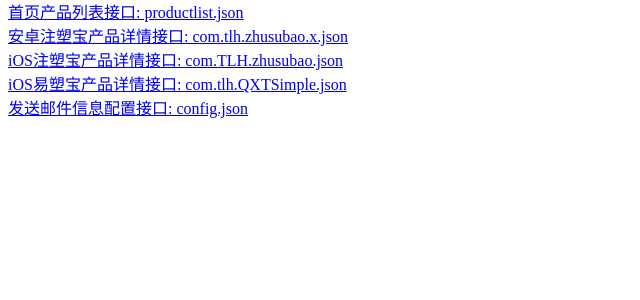
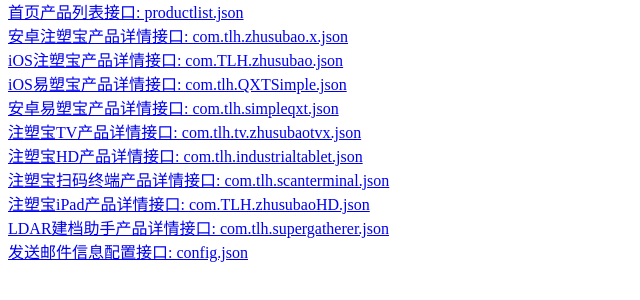
Before and after one commit to ouyiteam/api, a plain HTML site: page index.html in a window 1280 px wide. Shown: the part 206-506 px from the top of the page, without its empty margins (0-640 px from the left). Drawn offline with Linux system fonts and the light colour scheme.

Commit message:
添加app详情接口数据

```diff
--- a/index.html
+++ b/index.html
@@ -46,6 +46,37 @@
           com.tlh.QXTSimple.json
       </a><br/>
 
+      <a href="https://ouyiteam.github.io/api/detail/com.tlh.simpleqxt.json" target="_blank">
+          安卓易塑宝产品详情接口:
+          com.tlh.simpleqxt.json
+      </a><br/>
+
+      <a href="https://ouyiteam.github.io/api/detail/com.tlh.tv.zhusubaotvx.json" target="_blank">
+          注塑宝TV产品详情接口:
+          com.tlh.tv.zhusubaotvx.json
+      </a><br/>
+
+      <a href="https://ouyiteam.github.io/api/detail/com.tlh.industrialtablet.json" target="_blank">
+          注塑宝HD产品详情接口:
+          com.tlh.industrialtablet.json
+      </a><br/>
+
+      <a href="https://ouyiteam.github.io/api/detail/com.tlh.scanterminal.json" target="_blank">
+          注塑宝扫码终端产品详情接口:
+          com.tlh.scanterminal.json
+      </a><br/>
+
+
+      <a href="https://ouyiteam.github.io/api/detail/com.TLH.zhusubaoHD.json" target="_blank">
+          注塑宝iPad产品详情接口:
+          com.TLH.zhusubaoHD.json
+      </a><br/>
+
+      <a href="https://ouyiteam.github.io/api/detail/com.tlh.supergatherer.json" target="_blank">
+          LDAR建档助手产品详情接口:
+          com.tlh.supergatherer.json
+      </a><br/>
+
 
 
 
```
